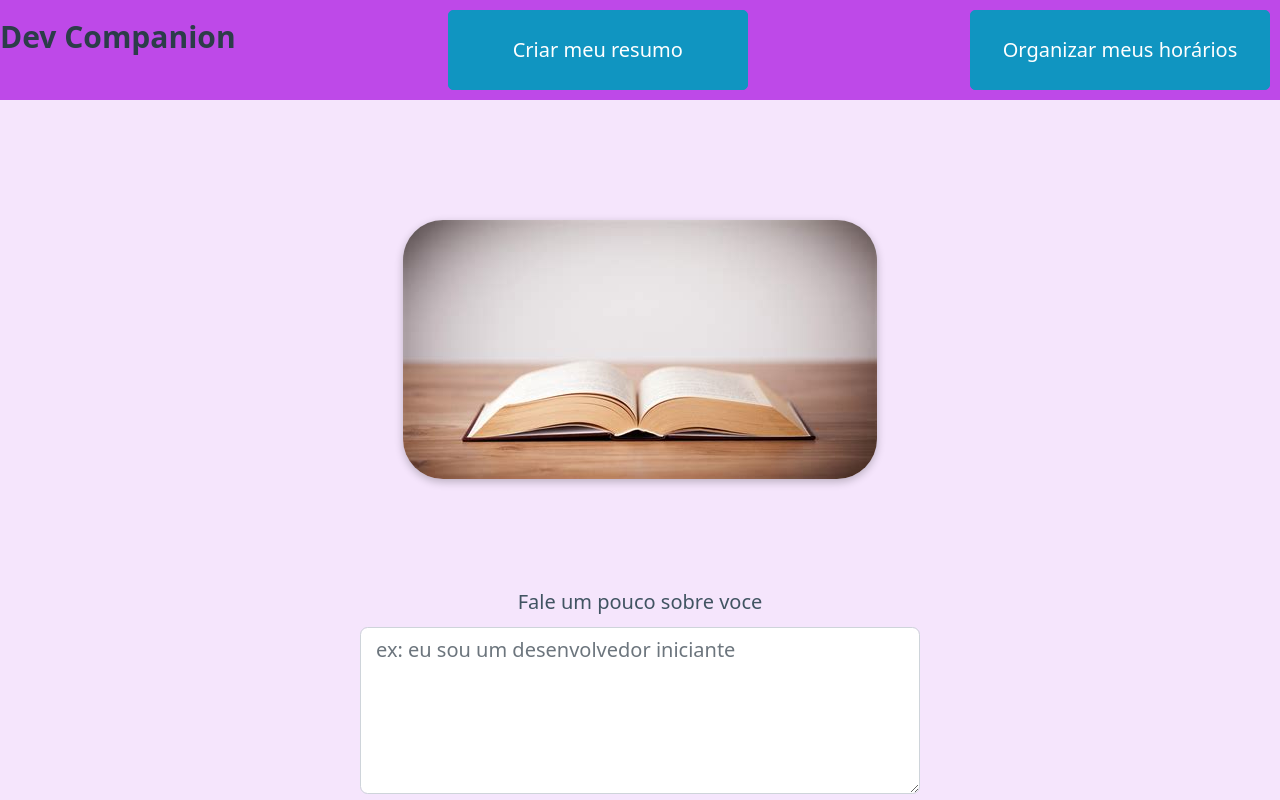
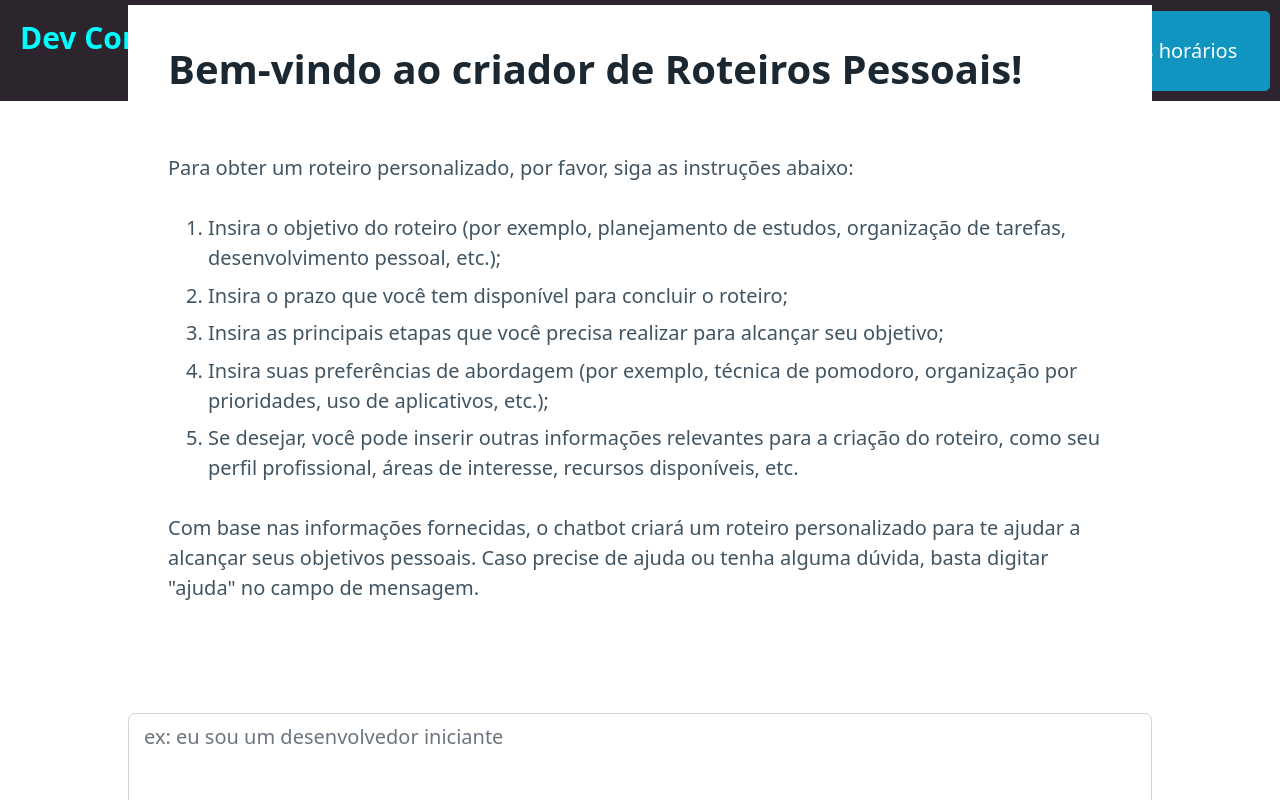
Before and after one commit to 999luan/PerfectPitch, a Next.js app: page / in a window 1280 px wide. Shown: the top 800 px of the page. Built offline with nearby package versions, Linux system fonts and the light colour scheme.

Commit message:
projeto finalizado

```diff
--- a/components/CodeRefactor.tsx
+++ b/components/CodeRefactor.tsx
@@ -39,8 +39,40 @@ export const CodeRefactor = () => {
   }
   return (
     <>
-      <div className={styles.mainImageContainer}>
-        <Image src={book} alt="um livro aberto" className={styles.mainImage} />
+      <div className={styles.mainContainer}>
+        <h1>Bem-vindo ao Organizador de Rotina!</h1>
+        <p>
+          Para organizar sua rotina com base nos dados fornecidos, por favor,
+          siga as instruções abaixo:
+        </p>
+        <ol>
+          <li>Insira o seu horário de acordar e dormir;</li>
+          <li>
+            Insira as atividades que você precisa realizar diariamente, como
+            trabalho, estudos, exercícios, refeições, etc.;
+          </li>
+          <li>
+            Insira o tempo que você precisa dedicar a cada uma das atividades
+            diárias;
+          </li>
+          <li>
+            Insira suas preferências de horários para cada atividade (por
+            exemplo, preferência por realizar exercícios pela manhã, estudos à
+            tarde, etc.);
+          </li>
+          <li>
+            Se desejar, você pode inserir outras informações relevantes para a
+            organização da sua rotina, como sua localização, a duração do seu
+            trajeto até o trabalho ou escola, entre outros.
+          </li>
+        </ol>
+
+        <p>
+          Com base nas informações fornecidas, o chatbot criará uma rotina
+          personalizada para te ajudar a manter uma organização mais eficiente e
+          produtiva. Caso precise de ajuda ou tenha alguma dúvida, basta digitar
+          "ajuda" no campo de mensagem.
+        </p>
       </div>
       {codeLoading && <Spinner animation="border" />}
       {codeError && "Algo deu errado, porfavor tente novamente!"}
@@ -54,12 +86,11 @@ export const CodeRefactor = () => {
       )}
       <Form onSubmit={handleSubmit} className={styles.inputForm}>
         <Form.Group className="mb-3" controlId="prompt-input">
-          <Form.Label>Insira seus afazeres e sua janela de tempo</Form.Label>
           <Form.Control
             as="textarea"
             rows={5}
             name="prompt"
-            placeholder="ex: meu codigo"
+            placeholder="ex: café da manha, 2 horas de trabalho, 2 horas de estudo"
             maxLength={8000}
           />
         </Form.Group>
--- a/components/PerfectPitch.tsx
+++ b/components/PerfectPitch.tsx
@@ -33,15 +33,47 @@ export const PitchPerfect = () => {
   }
   return (
     <>
-      <div className={styles.mainImageContainer}>
-        <Image src={book} alt="um livro aberto" className={styles.mainImage} />
+      <div className={styles.mainContainer}>
+        <h1>Bem-vindo ao criador de Roteiros Pessoais!</h1>
+        <p>
+          Para obter um roteiro personalizado, por favor, siga as instruções
+          abaixo:
+        </p>
+        <ol>
+          <li>
+            Insira o objetivo do roteiro (por exemplo, planejamento de estudos,
+            organização de tarefas, desenvolvimento pessoal, etc.);
+          </li>
+          <li>
+            Insira o prazo que você tem disponível para concluir o roteiro;
+          </li>
+          <li>
+            Insira as principais etapas que você precisa realizar para alcançar
+            seu objetivo;
+          </li>
+          <li>
+            Insira suas preferências de abordagem (por exemplo, técnica de
+            pomodoro, organização por prioridades, uso de aplicativos, etc.);
+          </li>
+          <li>
+            Se desejar, você pode inserir outras informações relevantes para a
+            criação do roteiro, como seu perfil profissional, áreas de
+            interesse, recursos disponíveis, etc.
+          </li>
+        </ol>
+
+        <p>
+          Com base nas informações fornecidas, o chatbot criará um roteiro
+          personalizado para te ajudar a alcançar seus objetivos pessoais. Caso
+          precise de ajuda ou tenha alguma dúvida, basta digitar "ajuda" no
+          campo de mensagem.
+        </p>
       </div>
       {pitchLoading && <Spinner animation="border" />}
       {pitchError && "Algo deu errado, porfavor tente novamente!"}
       {pitch && <h5 className={styles.mensagem}>{pitch}</h5>}
       <Form onSubmit={handleSubmit} className={styles.inputForm}>
         <Form.Group className="mb-3" controlId="prompt-input">
-          <Form.Label>Fale um pouco sobre voce</Form.Label>
           <Form.Control
             as="textarea"
             rows={5}
--- a/pages/index.tsx
+++ b/pages/index.tsx
@@ -21,13 +21,14 @@ export default function Home() {
 
       <nav className={styles.nav}>
         <h3>Dev Companion</h3>
-
+        <div>
           <button onClick={() => setActiveComponent("pitchPerfect")}>
             Criar meu resumo
           </button>
           <button onClick={() => setActiveComponent("codeRefactor")}>
             Organizar meus horários
           </button>
+        </div>
       </nav>
 
       <main className={styles.main}>
--- a/styles/Home.module.css
+++ b/styles/Home.module.css
@@ -2,28 +2,24 @@
   display: flex;
   flex-direction: column;
   align-items: center;
-  max-width: 600px;
-  margin: auto;
-  padding: 4rem 1rem;
-  text-align: center;
+  justify-content: center;
+  height: 100vh;
 }
 
-.mainImageContainer {
-  position: relative;
-  margin: 2rem 0;
-  width: 100%;
-  aspect-ratio: 12/7;
-}
-
-.mainImage {
-  object-fit: cover;
-  border-radius: 40px;
-  box-shadow: 0 3px 8px rgb(0 0 0 / 24%);
+.mainContainer {
+  width: 80%;
+  margin: 0 auto;
+  padding: 2rem;
+  background-color: #fff;
+  color: #000;
 }
 
 .inputForm {
-  width: 100%;
+  width: 80%;
+  margin-top: 2rem;
 }
+
 .mensagem {
   text-align: left;
+  margin-top: 2rem;
 }
--- a/styles/globals.css
+++ b/styles/globals.css
@@ -7,22 +7,29 @@
 html,
 body {
   max-width: 100vw;
-  overflow-x: hidden;
 }
 
 body {
-  background: #f5e5fc;
+  background: #ffffff;
 }
 
 a {
   text-decoration: none;
 }
 nav {
+  background-color: rgb(45, 37, 45);
   display: flex;
-  justify-content: center;
+}
+
+nav div {
+  display: flex;
+
   align-items: flex-end;
-  height: 100px;
-  background-color: rgb(190, 73, 232);
+}
+nav h3 {
+  padding-top: 20px;
+  padding-left: 20px;
+  color: aqua;
 }
 nav button {
   width: 300px;
```
Lines whose indentation alone changed are shown as unchanged.
